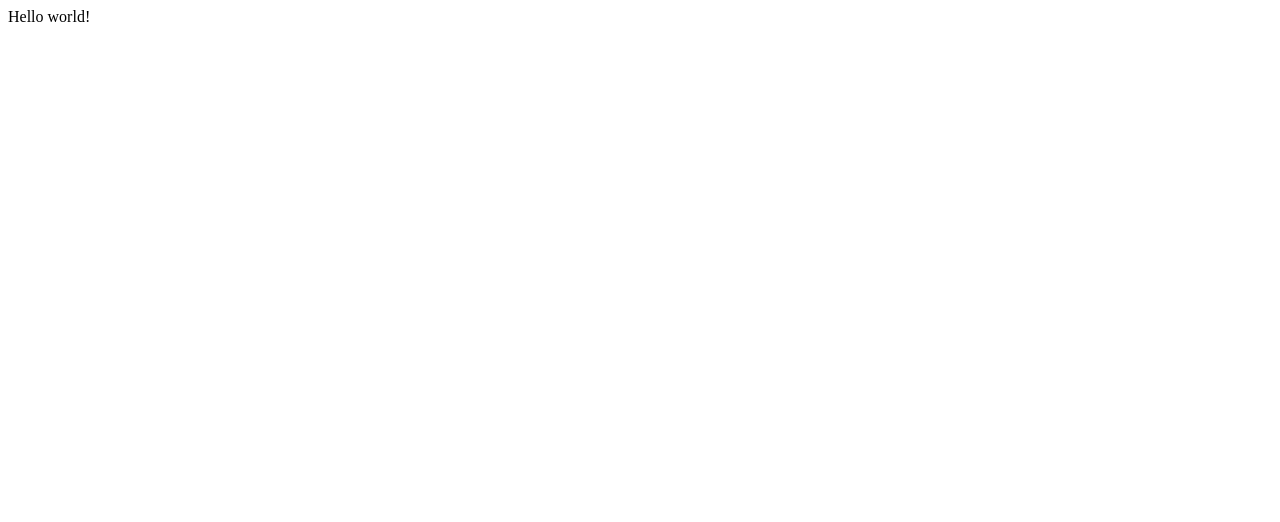
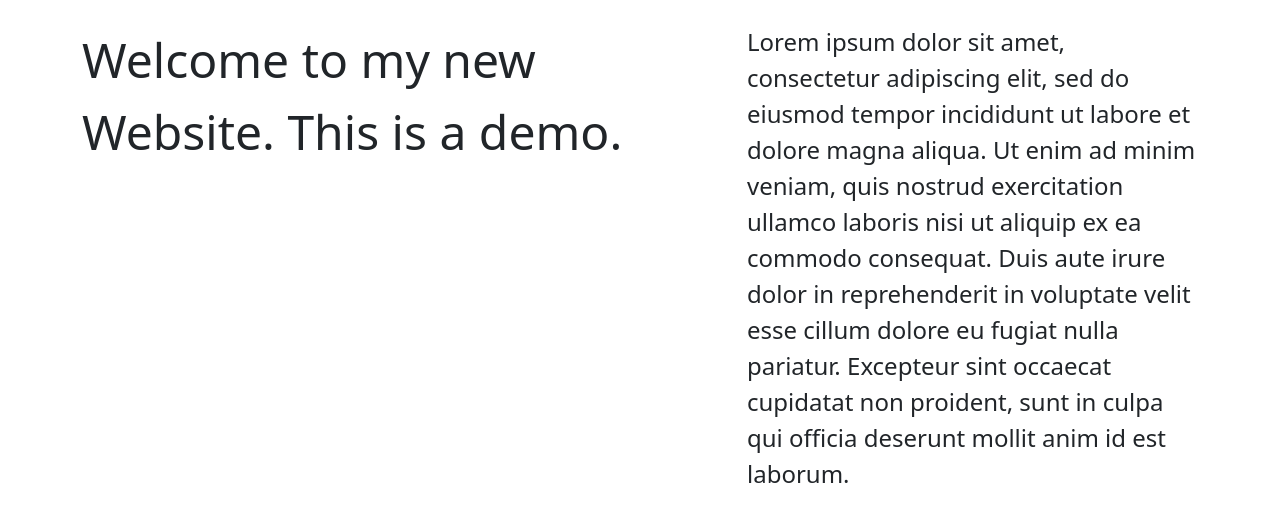
Before and after one commit to Siraman25/ferrari, a website: page index.html in a window 1280 px wide. Drawn offline with nearby package versions, Linux system fonts and the light colour scheme.

Commit message:
Added bootstrap template to index.html and added some initial html code.

```diff
--- a/index.html
+++ b/index.html
@@ -1 +1,30 @@
-Hello world!
+<!doctype html>
+<html lang="en">
+  <head>
+    <!-- Required meta tags -->
+    <meta charset="utf-8">
+    <meta name="viewport" content="width=device-width, initial-scale=1">
+
+    <!-- Bootstrap CSS -->
+    <link href="https://cdn.jsdelivr.net/npm/bootstrap@5.0.1/dist/css/bootstrap.min.css" rel="stylesheet" integrity="sha384-+0n0xVW2eSR5OomGNYDnhzAbDsOXxcvSN1TPprVMTNDbiYZCxYbOOl7+AMvyTG2x" crossorigin="anonymous">
+
+    <title>Hello, world!</title>
+  </head>
+  <body>
+    <br>
+    <div class="container">
+      <div class="row">
+        <div class="col-12 col-md-6">
+          <p style="font-size: 48px;">Welcome to my new Website. This is a demo.</p>
+        </div>
+        <div class="col-12 offset-md-1 col-md-5">
+          <p style="font-size: 24px;">Lorem ipsum dolor sit amet, consectetur adipiscing elit, sed do eiusmod tempor incididunt ut labore et dolore magna aliqua. Ut enim ad minim veniam, quis nostrud exercitation ullamco laboris nisi ut aliquip ex ea commodo consequat. Duis aute irure dolor in reprehenderit in voluptate velit esse cillum dolore eu fugiat nulla pariatur. Excepteur sint occaecat cupidatat non proident, sunt in culpa qui officia deserunt mollit anim id est laborum.</p>
+        </div>
+      </div>
+    </div>
+
+    <!-- Option 1: Bootstrap Bundle with Popper -->
+    <script src="https://cdn.jsdelivr.net/npm/bootstrap@5.0.1/dist/js/bootstrap.bundle.min.js" integrity="sha384-gtEjrD/SeCtmISkJkNUaaKMoLD0//ElJ19smozuHV6z3Iehds+3Ulb9Bn9Plx0x4" crossorigin="anonymous"></script>
+
+  </body>
+</html>
```
